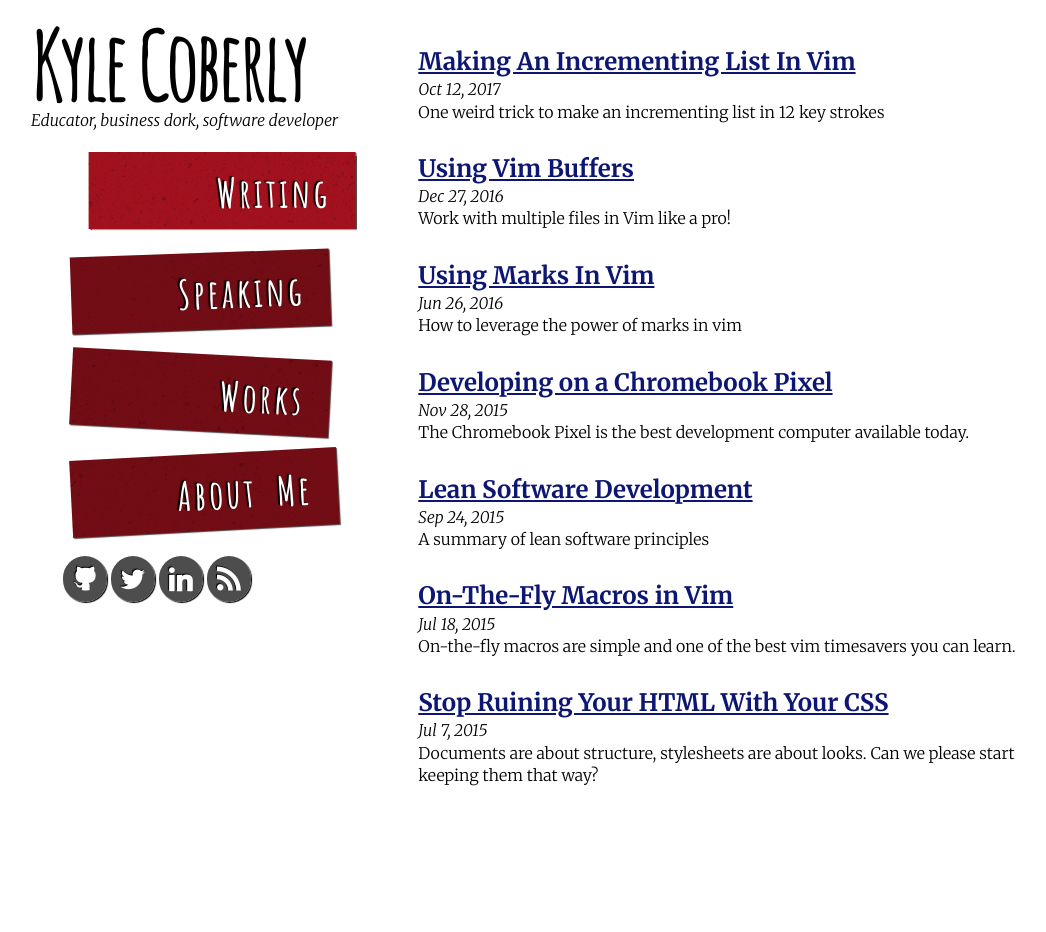
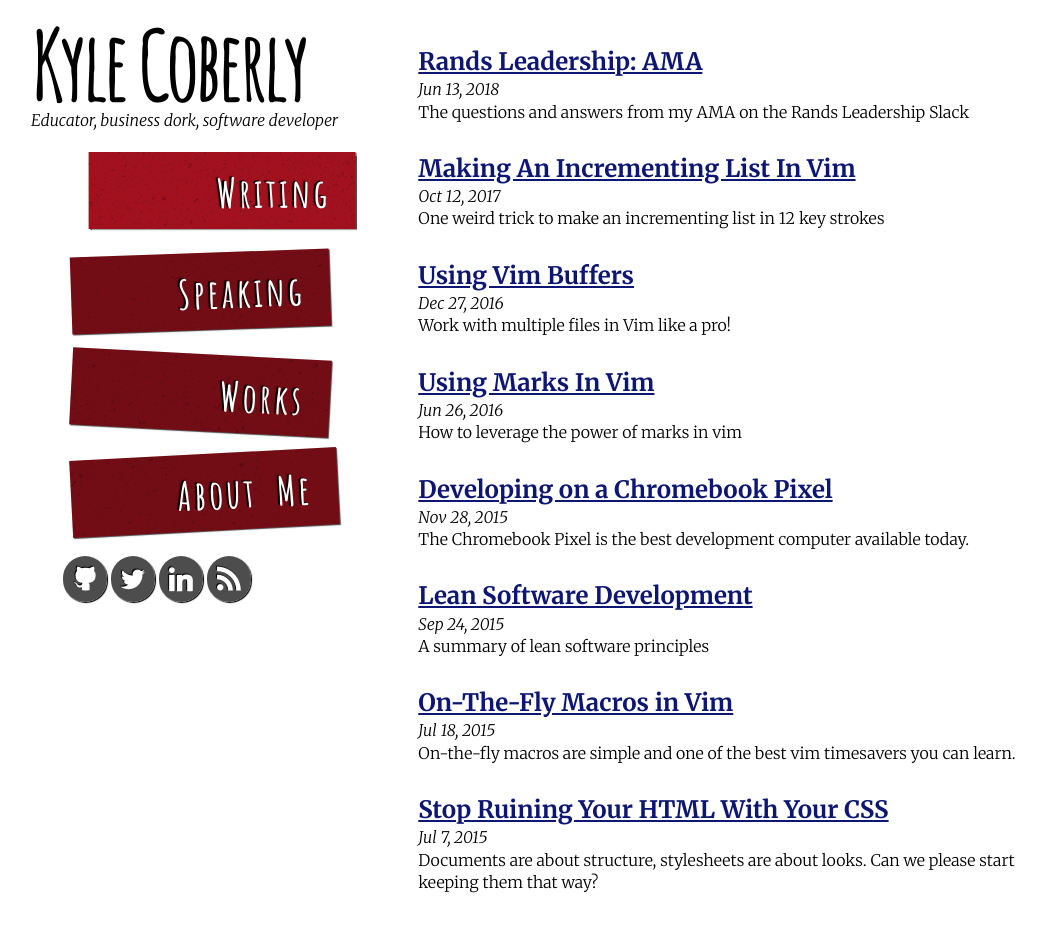
Before and after one commit to kylecoberly/kylecoberly.github.io, a Jekyll site: the page built from blog/index.html, in a window 1280 px wide. Shown: the whole page, without its empty margins (1-1047 px from the left). Built offline with Jekyll 4.4.1, drawn with Linux system fonts in a browser that asks for light colours; some of the changed lines change nothing that is shown.

Commit message:
Adding AMA

```diff
--- /dev/null
+++ b/_posts/2018-06-13-rands-ama.md
@@ -0,0 +1,146 @@
+---
+layout: post
+title:  "Rands Leadership: AMA"
+date:   2018-06-13
+categories: Philosophy
+tags: education, leadership, management, software, ama
+summary: The questions and answers from my AMA on the Rands Leadership Slack
+permalink: /blog/rands-ama/
+---
+
+These are the questions I was asked and the answers I gave during my 2018 AMA on the [Rands Leadership slack](http://randsinrepose.com/welcome-to-rands-leadership-slack/). Thanks to everyone who participated, I had a great time!
+
+**What’s your favorite mistake?**
+
+When I was 19, I drove from Seattle to LA and back over a weekend to tell a girl I liked her. This was a terrible idea, and (shocker) it didn't work out well. I met someone else on that trip though, and we've been together for 15 years and have two children!
+
+**Hi Kyle! What’s the last thing that changed your mind and why?**
+
+My in-laws wanted to take my kids to Great Wolf Lodge, and I thought that was a little much. I gave up when I needed that emotional energy for something else. I still think the trip is a bit much, but I don't think it's worth going to the mat over to make a point or whatever anymore.
+
+**What's for lunch?**
+
+I've been on a diet for the last 3 weeks that's mainly centered around not going to restaurants. I have the same thing every day, and it's been going pretty well so far. Today (and every week day), I have a ham/turkey/cheese sandwich, a "Cobe salad" (spinach, snap peas, carrots, grapes, almonds), a string cheese, and celery + hummus. If I get all of that in before about 1pm, I find that the rest of my day goes a lot better, but I don't like eating in the morning, so it's a challenge.
+
+**How has your experience, at Galvanize or otherwise, influenced your opinions on our primary education systems and how we may better serve our children? (My time at Udacity gave me a lot of opinions on this. Bonus: I tried to poach your instructors to come join me as much as possible - they were all amazing).**
+
+Primary education (and _especially_ ECE) has extremely high leverage on everything else that happens in your life, in ways that are often extremely unfair since it's when students have the least agency.
+
+I don't have a lot of hope for this happening, but these are the biggest changes I would like to see in K-12:
+
+* Switching from fixed time to fixed mastery. No grade levels, no fixed progression, no stigmas.
+* Better socialization between children of different ages. Mixing older kids and younger kids can bring out the best in both of them. Stacking a bunch of kids who are the same age reinforces the worst attributes of the age group.
+* Build better teaching teams. 1 teacher for 25 students is brittle in a way that 3 teachers for 75 students isn't. This addresses one of the worst ergonomics issues in teaching- you don't have people to cover for you, bounce ideas off of, share the experience with, or any of the synergies that make good teams work.
+* Rethink "subjects." The distinctions between a lot of academic disciplines are ultimately arbitrary, and ghettoize the truth. Why would you learn statistics separately from genetics? Politics and geography are tightly related. Literature is inseparable from the time and place it was written. There's one truth that all of these things are illuminating, and they're much richer together. I blame our cultural obsession with tidy categories.
+
+**Educator for what audience/demographic?**
+
+I've taught 7th grade band, boy scout camp, ballroom dance for adults, guitar/bass/piano/drums for all ages, and software education for adults. Broadly speaking, I prefer working in transformative adult education for a couple of reasons:
+
+* It's really poorly served. ECE and K-12 are generally more important and impactful, and thus get a ton of focus, but most higher ed and adult training stuff is a joke. I think people who made mistakes or just want a chance to do something new deserve great education too.
+* It's the wild-west, both from a regulatory and culture standpoint. Many problems in K-12 and higher ed are (unintentionally) structurally kept in place. They have to work within byzantine accreditation rules, poor teacher evaluation rules, arbitrary categorization of subjects, union contracts, the weird complex of career/research/academia/resort ammenities/sports farm leagues of the modern university. Even when change happens, it happens _crazy_ slow. In the rest of adult ed, you have a lot more freedom to apply best practices, experiment with stuff, and be creative.
+* Adults choose to be there, and often put a lot of skin in the game to do so. I don't think anything I do as an educator is nearly as effective if someone doesn't have the choice to walk out.  Students often ask me stuff like "Do I have to do this?" and I like being able to say "Of course not- you only have to do it if you want to stay in my program, which is entirely optional."
+
+**Do you have any ideas/tips/musings on how to engage with less-than-enthusiastic students, esp. to try and get them to the point of driving their own education?**
+
+Some thoughts:
+
+* I think they have to have the choice to walk away for their choice to own their education to have much meaning. That said, even in compulsory education, you can say "You have to be here, but it's your choice whether you get anything worthwhile out of it or not."
+* A sense of tribe and inclusion are powerful forces, and people will do more to stave off excommunication than they will to stave off failure. In free classes, I've recommended making the price of admission participation- you don't do the work, you don't get to show up.
+* Ideally you can tie the education to some current goal they have. In K-12, I think this usually comes out as "It will help you get a job some day!", which is so far away and abstract that it's a pretty tough to connect with that. With adult programs, you can tie it to an _imminent_ career search (even better if it's a current career).
+* Ultimately, I think a student has to be able to demonstrate something they think is awesome they couldn't do before for the "oh, learning is _awesome_" bug to kick in. It's easier to do with software and music (which is why I liked teaching them so much), but you can create stories, visual art, businesses, teams, and all kinds that offer the opportunity for personal expression.
+
+**Favorite Beer?**
+
+Yellow Fever by Comrade. It's the Yellow Card blonde ale infused with jalapenos. It's spicy enough to make your mouth tingle, and I love it with my life.
+
+**Worst management decision you’ve made?**
+
+Worst decision _ever_ is a tall bar, but here are some that come to mind:
+
+* In first management job long ago (Guitar Center), I was a super-stickler for the rules. My first couple weeks on the job, I wrote people up for _everything_. It didn't get me compliance or respect, it just made me a joke.
+* I tried to get some music teachers to get into commissioned sales for instruments, books, etc. I was coming from a sales culture, and I thought they would get energized by it. They took it as a huge insult to their integrity. I've never done spiffs, commissions, or otherwise tried to motivate employees with money ever since.
+* Recently, I ran a really collaborative team. I made decisions, but there was basically nothing we did where the team didn't have a pretty powerful voice. We were understaffed, and I had a limited window where I thought I might be able to push a hire through, so I took it. I don't think anyone disagreed with my choice, but the team was really hurt that I didn't consult them. If I could do it again, I would have moved slower, even if it meant missing the window of opportunity. Trust is your most precious asset as a manager, and that wasn't worth the price I paid.
+
+**Worst management experience you’ve been put through (by a manager above you)?**
+
+Much easier: Someone trying to shrink my team through attrition by making our work increasingly unbearable. My team kept asking me when help was coming and why we were being treated this way. I didn't know either, and no one would give me an honest answer. I felt like we were doing everything right; we were innovative and made lots of money, and I'm not sure why that wasn't enough. I kicked myself for a while for not being able to come up with a way to politick out of the situation- "If I only I had been more compliant / diplomatic / threatening / clever / conciliatory / gregarious, I could have saved the team." In retrospect, I played an unwinnable game the best I could.
+
+**Who was someone you’ve worked with that was delightful? What made them so?**
+
+Your new employee, [Kim Schlesinger](https://www.linkedin.com/in/kimschlesinger/). I'd never shared leadership of a team before I worked with Kim, and it was a singular experience. Our skillsets were both overlapping (we're both educators who became developers) and complementary (she's a stronger educator, I'm a stronger developer), and we shared the same leadership philosophy and sense of purpose.
+
+The thing that was delightful is it freed me up to be more experimental and wild because I trusted her to pull me back if I got too far off the reservation. When I was feeling overwhelmed by a decision, she could sanity-check me and encourage me to keep going. I felt fine taking time off, or delegating, or not having everything completely accounted for myself. I think the team loved it because we offered them such different, complimentary things- she made them feel safe, I made them feel adventurous. Working with Kim was the best.
+
+**With so many different styles/methodologies/tools in development is it hard to decide what to teach new students? What criteria do you use to choose what will become part of the curriculum?**
+
+A thing it took us a while to figure out is that the technologies don't actually matter that much, just what you do with them. We switched from assessments like "build an angular directive" to "use component-based architecture to build an app that does X/Y/Z," and it had a bunch of cool benefits:
+
+* It gave us the flexibility to change with the times without _also_ having to rewrite assessments every other month
+* It gave students agency- never underestimate how powerful it is for someone to feel like they have a choice, even if it's just between react, angular, and vue.
+* It diversified our graduates, so we weren't just pumping out 30 cookie-cutter students every 6 weeks with identical skillsets
+* It encouraged a lot of them to experiment with multiple technologies by structurally highlighting how trivially stuff in the same category is. A single student might have some experience with React, Angular, Go, and Django by the time they leave the program, which also gives them the confidence that they don't restrict themselves to the exact thing that they studied in school.
+
+There's another, more macro side to that question though, and it's a lot tougher
+
+At some point, there's only so many days in a program, and adding something means taking something out. Back in September, we reevaluated the content of the program and rebuilt it from scratch. We used a variety of public research in choosing what went in (most notably the NYC Tech Talent Pipeline report), we wrote assessments for those, and worked backward from there.
+
+This was _super_ controversial. Every report talked a lot about soft skills, and we knew empirically how make-or-break that was to a student's job success as well. Taking out precious weeks of hard skills to make people go to meetups, network, run meetings inclusively, talk to clients about requirements, do presentations, and learn project management skills was not universally popular- _especially_ since it came at the cost of deep OOP stuff and some of the wonkier CS concepts. For certain developers, that stuff is sacred cornerstones of the craft. All of our research showed that employers didn't actually care about those things as much as they often pretended to, so we leaned on the research. No regrets, I still think it was the right call.
+
+**Would you rather fight 100 duck sized horses, or one horse sized duck?**
+
+One horse-sized duck. To quote an internet hero:
+
+> Anyways, I wanted to address some concerns some people have with my theory that a human with brass knuckles can beat up a horse. This theory is based on the idea that people can beat Dark Souls bosses while taking no damage just by running and rolling, things any moderately fit human is capable of. Add that to the fact that horses are far weaker than Dark Souls bosses and it's hard to imagine how a smart and patient gamer isn't a horse's worst nightmare.
+
+I don't like my odds as well with 100 of just about anything.
+
+**What’s something you believe that other people think is weird, or alternately that you think other people think is weird?**
+
+I value responding to change over planning. Planning is overhead and has a cost. If you can develop the discipline to:
+
+* Stay calm under stress
+* Defer decision-making until you can't anymore
+* Search for opportunities and threats in real-time
+* Pivot early and often
+
+The speed with which you can move will give you an advantage over a meticulous planner. They may look composed as they confidently march to the wrong solution and you may look foolish bumbling your way to the right one, but agility beats prediction every time.
+
+**Why did you get into music? Why did you get out?**
+
+A few things stand out:
+
+* When I was in elementary school (early 90s in grunge-era Seattle), it seemed like music _was_ culture, and it felt powerful and vital. It was a way to express yourself, it was a way to be cool, it was a way to conjur something out of nothing. I dorked around a little on keyboard and guitar and clarinet, but I always felt like I was investing in being able to make culture.
+* When I was in 6th grade, the coolest people were in jazz band, and what they were all doing together looked so cool. I was too young for it, but I took home their sheet music and memorized all the alto/tenor/bari sax stuff, and they let me in, and it was exactly as awesome as I had hoped. I still remember the smell of that room.
+* When I was in 7th grade, I took this weird class with no structure and no curriculum- you just got to be in the band room and do whatever you wanted with the space. It was perfect- I learned to play drums and guitar, I transcribed songs, I wrote stuff.
+* The first time I saw Reel Big Fish in 8th grade, I decided I wanted to be the guy on stage creating that energy in the room. I started my first band that year too, which in retrospect was an awesome peer leadership experience more than anything.
+* Throughout high school, it was just my life. I was the drum major of the marching band, I played in a punk rock band that played Warped Tour 99, I was in a latin jazz band, a percussion ensemble, a bunch of choirs, musical theater, a boy band, a bunch of one-off bands. I also got into recording then, which seemed like a sensible thing to do. I was "the guy" for doing records for local bands, and I (mostly) paid my own way with that stuff.
+* I got a degree in audio engineering, which was a great experience, but a _tough_ business. It's as feast/famine as they come, someone _else_ became "the guy" for local records (fun fact: he just got a grammy for the last Portugal. The Man album), and I was literally staving. I played in a moderately popular local ska band, but it didn't feel as good as I imagined it would.
+* I moved to Las Vegas and took a break from music entirely for a few years, and got deeply depressed. I eventually got fired from a sales job for drawing scale diagrams all over my desk. I got a job in pro audio sales at Guitar Center in Englewood, and mounted my big comeback.
+* I _loved_ gear sales and moved into management at Guitar Center quickly. I was with people who understood me, and thought I had something valuable to offer. I played in bands, I taught lessons, managed a music school for a while, and became a marketing manager for pro audio companies.
+
+As for why I got out:
+
+After all of that, I was paying my mortgage well enough, but I was stressed. I generally had 3 jobs at any given time, and that's not an industry where you ever say no to work- you might be without anything for months, so you do anything and everything. It was exhausting, and really hard on my marriage. It also wasn't really _fun_ anymore, but being that close to all of it, I just thought that meant the world was unjust. I thought I was built for one thing, and I was cursed because I had to struggle so much to exist.
+
+My wife and I wanted to start a family, and this was all looking like a non-starter, so I went back to school for information systems. I did some database stuff in Las Vegas and had an aptitude for it, and I liked sales and marketing, so it seemed like a reasonable enough fit.
+
+It turns out that I actually like building teams and software a lot more than I liked music. So many of my career decisions were made by a teenage boy. The music industry aggressively reinforces the "no one but us will ever understand you" nonsense, so it was really surprising to me that I dug software as much as I did.
+
+Post script to all of that: I did a 12 year reunion with my old ska band last year, and I've been doing a lot of writing lately. My time in music gives me a really unique perspective on building products, and it's fun to just make music because I want to now. It all worked out, no regrets.
+
+**What’s your favorite computing device?**
+
+It was the Chromebook Pixel 2. The hardware design of that thing was perfect, and while the Linux integration was quirky, it was still pretty damn good. I've only gotten to play with the new one a little bit, but it seems nice as well. That's the only computer that I've just been happy to use because I liked touching it so much.
+
+I'm currently typing this on an XPS 13 with Ubuntu/Budgie. I like its power and screen, but I don't like Most Things about the design of it.
+
+**Everything in its place, or the opposite of that?**
+
+Mostly the opposite. My general philosophy on such matters is to _not_ try to organize/categorize/automate anything you don't understand. Unless you do it the exact same way every time, you probably don't understand it well enough. Some things I _do_ the same every time. I eat and wear the same things every day, so there's a system for that stuff. I don't follow any predictable pattern with where I work or what I work with though, so I have spare chargers and pencils and books and stuff strewn all over the place, and prefer it that way.
+
+One more related thing: I also try to have relatively few things, which I think helps. If something's missing, there aren't that many places it can be. It's probably time for another purge, but I get a lot of joy out of discarding stuff that's done its job.
+
+**Any relation to [Aaron Coberly](http://www.aaroncoberly.com/)?**
+
+Yep! He's my cousin, and he's a terrific guy. I'm also (unsurprisingly) related to his son Caspian Coberly, who's a guitar prodigy and is pretty active in the Seattle area.
--- a/_sass/posts.scss
+++ b/_sass/posts.scss
@@ -72,6 +72,13 @@
         img {
             max-width: 100%;
         }
+        strong {
+            @include bold-type;
+        }
+        blockquote {
+            @include long-form-readable-italic-type;
+            margin: 1rem 0 1rem 3rem;
+        }
     }
     footer {
         display: none;
--- a/_sass/typography.scss
+++ b/_sass/typography.scss
@@ -57,6 +57,12 @@
     font-weight: 300;
     line-height: 1.4;
 }
+@mixin bold-type {
+    font-size: 1.5rem;
+    font-family: Merriweather, Georgia, sans-serif;
+    font-weight: 700;
+    line-height: 1.4;
+}
 @mixin long-form-readable-italic-type {
     font-size: 1.5rem;
     font-family: Merriweather, Georgia, sans-serif;
```
